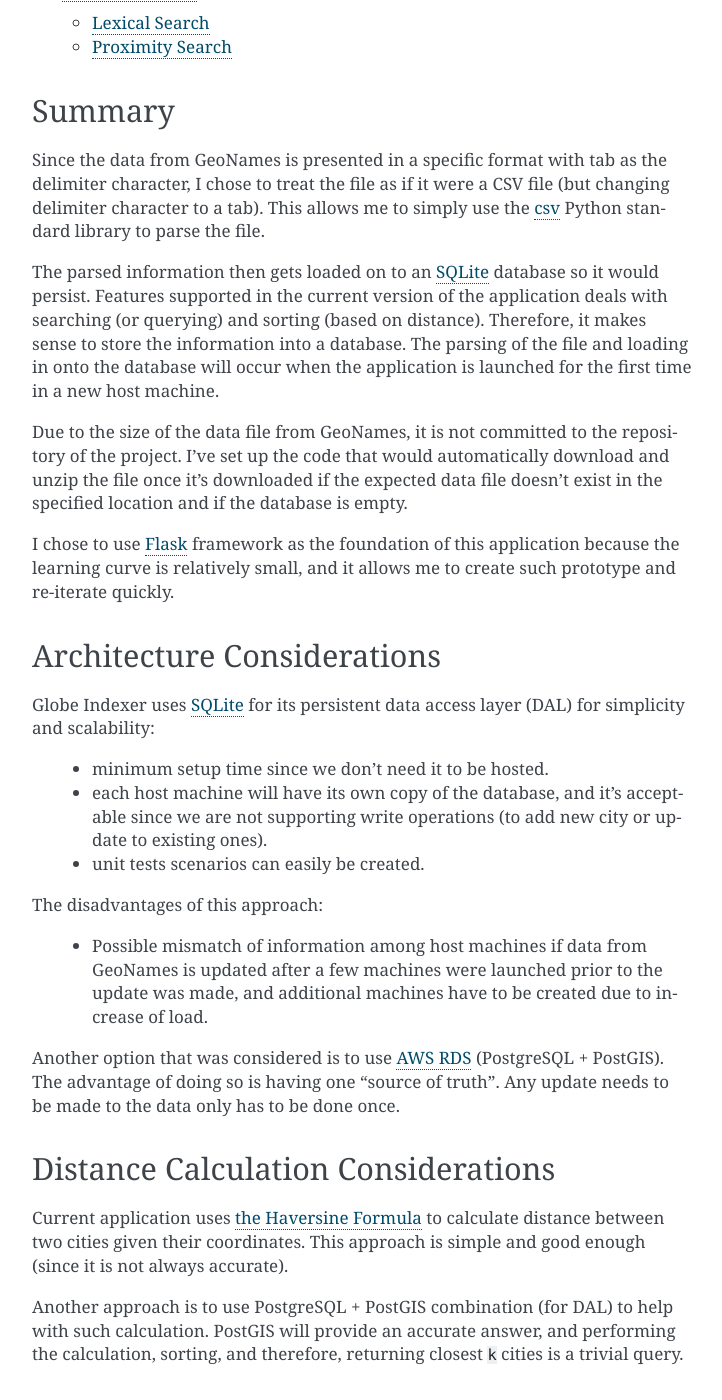
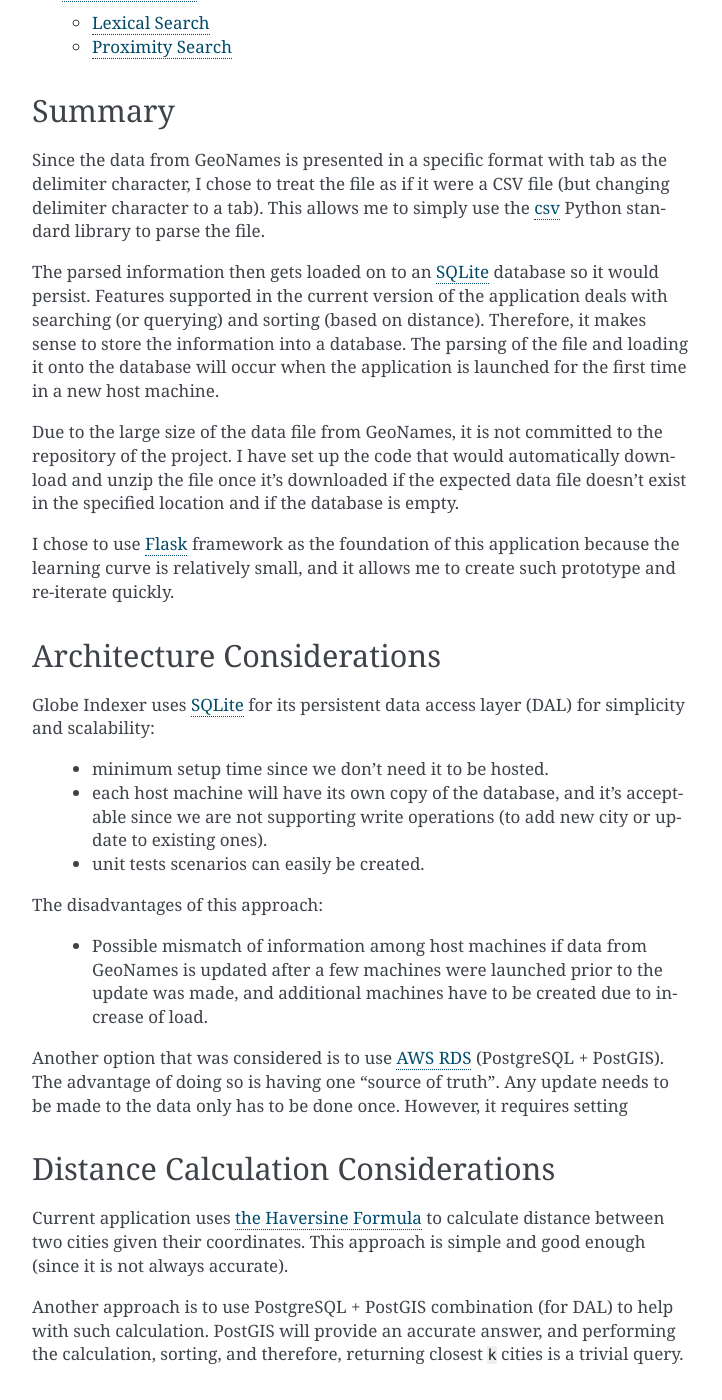
Before and after one commit to ahartoto/globe-indexer, a Sphinx documentation site: the page built from docs/index.rst, in a window 1280 px wide and 1400 px high, scrolled down 482 px. Shown: the whole window, without its empty margins (388-1110 px from the left). Built offline with Sphinx 7.4.7, drawn with Linux system fonts in a browser that asks for light colours.

```diff
--- a/docs/index.rst
+++ b/docs/index.rst
@@ -35,11 +35,11 @@ The parsed information then gets loaded on to an `SQLite <http://www.sqlite
 .org>`_ database so it would persist. Features supported in the current
 version of the application deals with searching (or querying) and sorting
 (based on distance). Therefore, it makes sense to store the information
-into a database. The parsing of the file and loading in onto the database will
+into a database. The parsing of the file and loading it onto the database will
 occur when the application is launched for the first time in a new host machine.
 
-Due to the size of the data file from GeoNames, it is not committed to the
-repository of the project. I've set up the code that would automatically
+Due to the large size of the data file from GeoNames, it is not committed to the
+repository of the project. I have set up the code that would automatically
 download and unzip the file once it's downloaded if the expected data file
 doesn't exist in the specified location and if the database is empty.
 
@@ -70,7 +70,8 @@ The disadvantages of this approach:
 Another option that was considered is to use
 `AWS RDS <https://aws.amazon.com/rds/>`_ (PostgreSQL + PostGIS).
 The advantage of doing so is having one "source of truth". Any update needs
-to be made to the data only has to be done once.
+to be made to the data only has to be done once. However, it requires setting
+
 
 Distance Calculation Considerations
 ===================================
```
Also changed, not shown: 1 other file.
